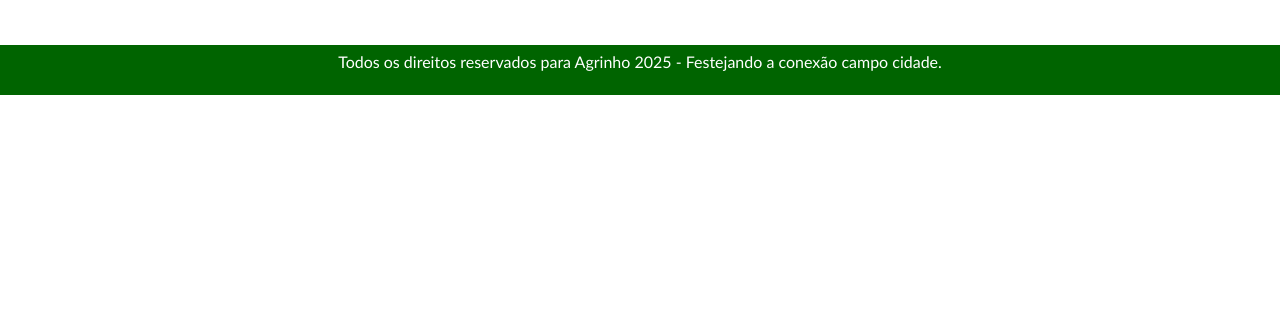
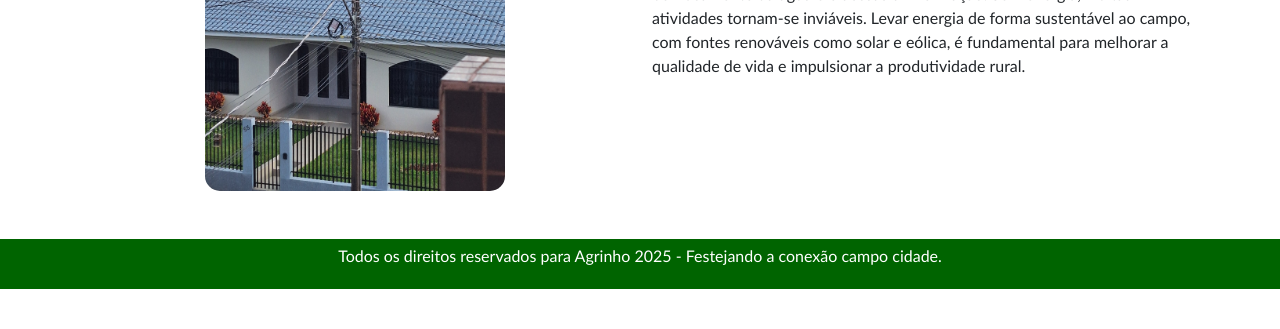
Before and after one commit to nicolisc/agrinho, a plain HTML site: page energia.html in a window 1280 px wide. Shown: the part 471-800 px from the top of the page. Drawn offline with nearby package versions, Linux system fonts and the light colour scheme.

Commit message:
Update energia.html

```diff
--- a/energia.html
+++ b/energia.html
@@ -32,7 +32,7 @@
     <div class="container pt-5">
         <div class="row align-items-center">
             <div class="col-md-6 text-center">
-                <img class="img-agro br-3" src="./assets/image/energia.png" alt="Imagem sobre energia no campo">
+                <img class="img-agro br-3" src="energia.jpeg" alt="Imagem sobre energia no campo">
             </div>
             <div class="col-md-6">
                 <h2>Energia como motor do campo</h2>
```
